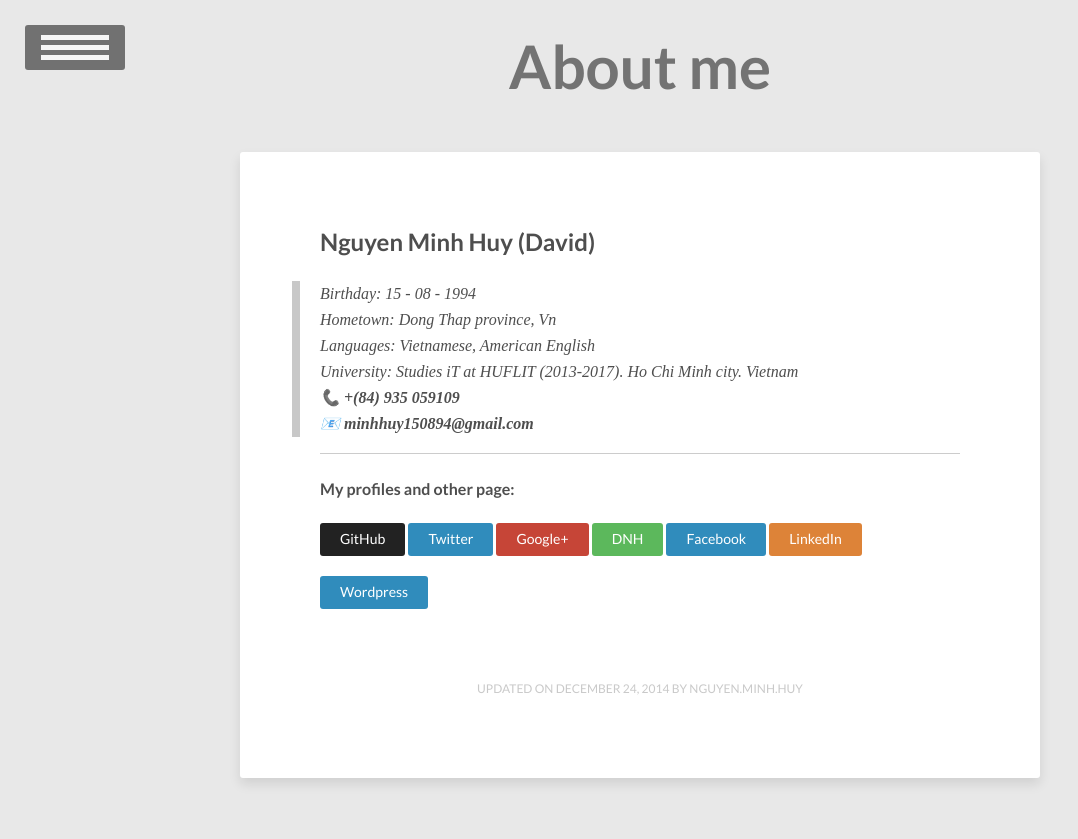
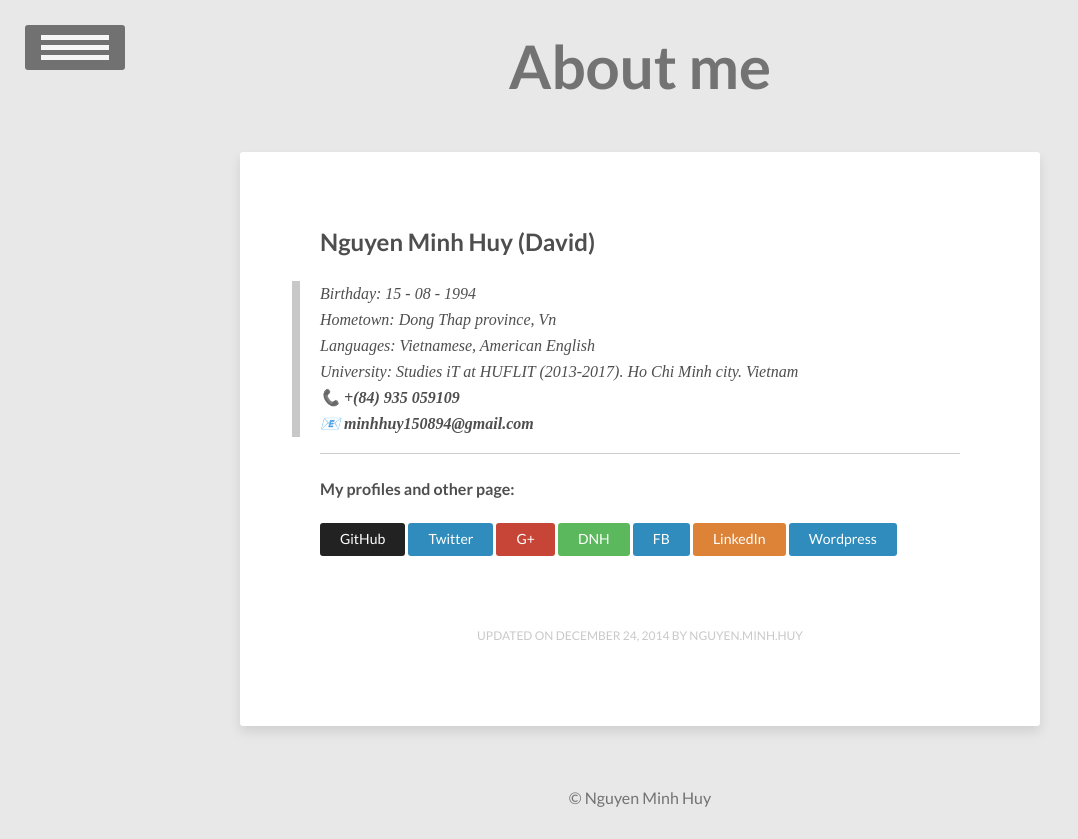
Before and after one commit to vareisen/vareisen.github.io, a Jekyll site: the page built from about/index.md, in a window 1280 px wide. Shown: the top 839 px of the page, without its empty margins (0-1078 px from the left). Built offline with Jekyll 4.4.1, drawn with Linux system fonts in a browser that asks for light colours; grey boxes are pictures that could not be loaded.

Commit message:
Update index.md

```diff
--- a/about/index.md
+++ b/about/index.md
@@ -16,8 +16,8 @@ modified: 2014-12-24
 <h4> My profiles and other page: </h4>
 <a href="http://github.com/minhhuy150894" class="btn btn">GitHub</a>
 <a href="https://twitter.com/david15894" class="btn btn-info">Twitter</a>
-<a href="https://plus.google.com/u/0/+HuyNguyenMinhStormChaser" class="btn btn-danger">Google+</a>
+<a href="https://plus.google.com/u/0/+HuyNguyenMinhStormChaser" class="btn btn-danger">G+</a>
 <a href="http://daynhauhoc.com/users/david15894" class="btn btn-success">DNH</a>
-<a href="http://www.facebook.com/david15894" class="btn btn-info">Facebook</a>
+<a href="http://www.facebook.com/david15894" class="btn btn-info">FB</a>
 <a href="https://vn.linkedin.com/in/minhhuy150894" class="btn btn-warning">LinkedIn</a>
 <a href="https://minhhuy150894.wordpress.com" class="btn btn-info">Wordpress</a>
```
